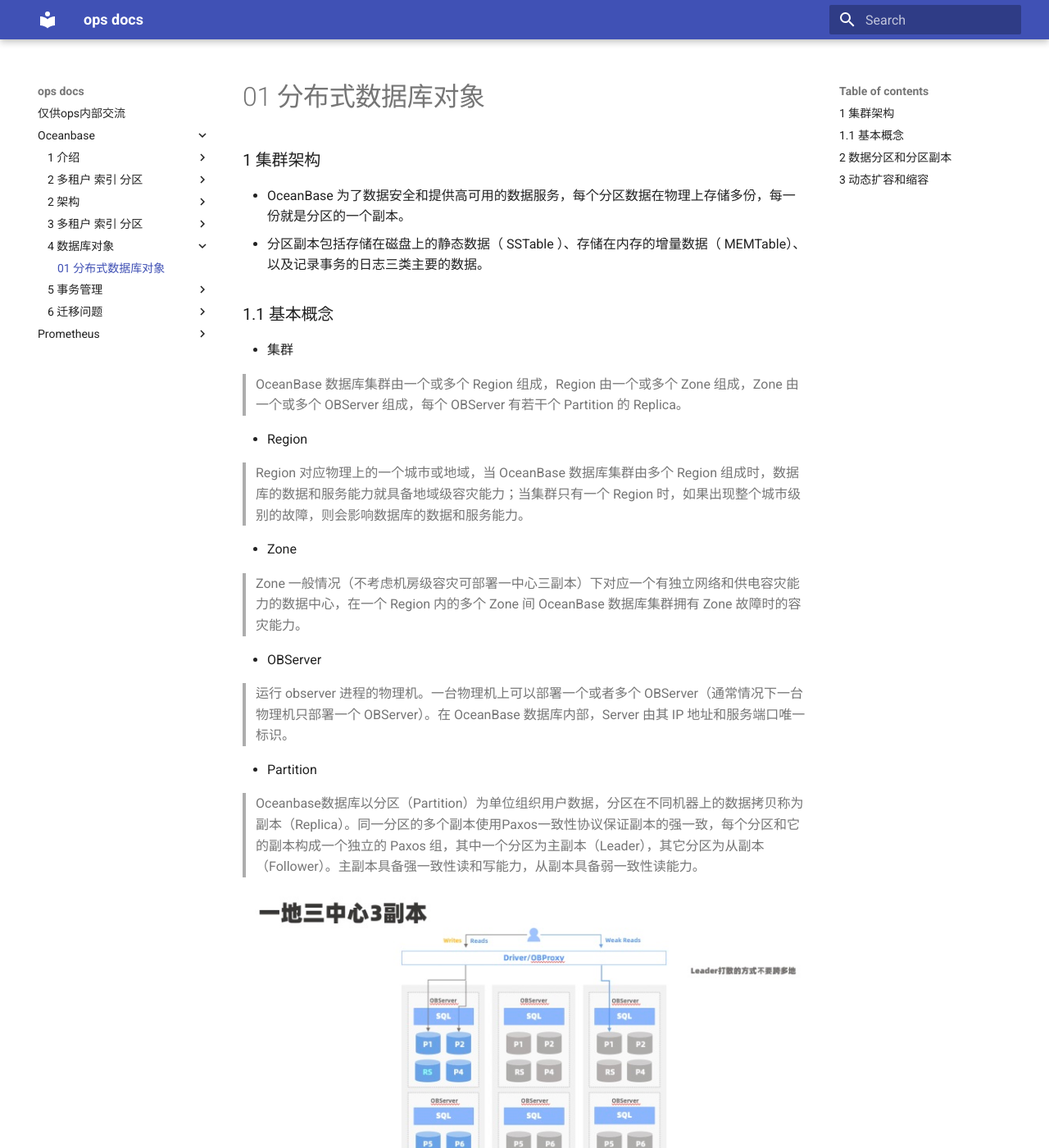
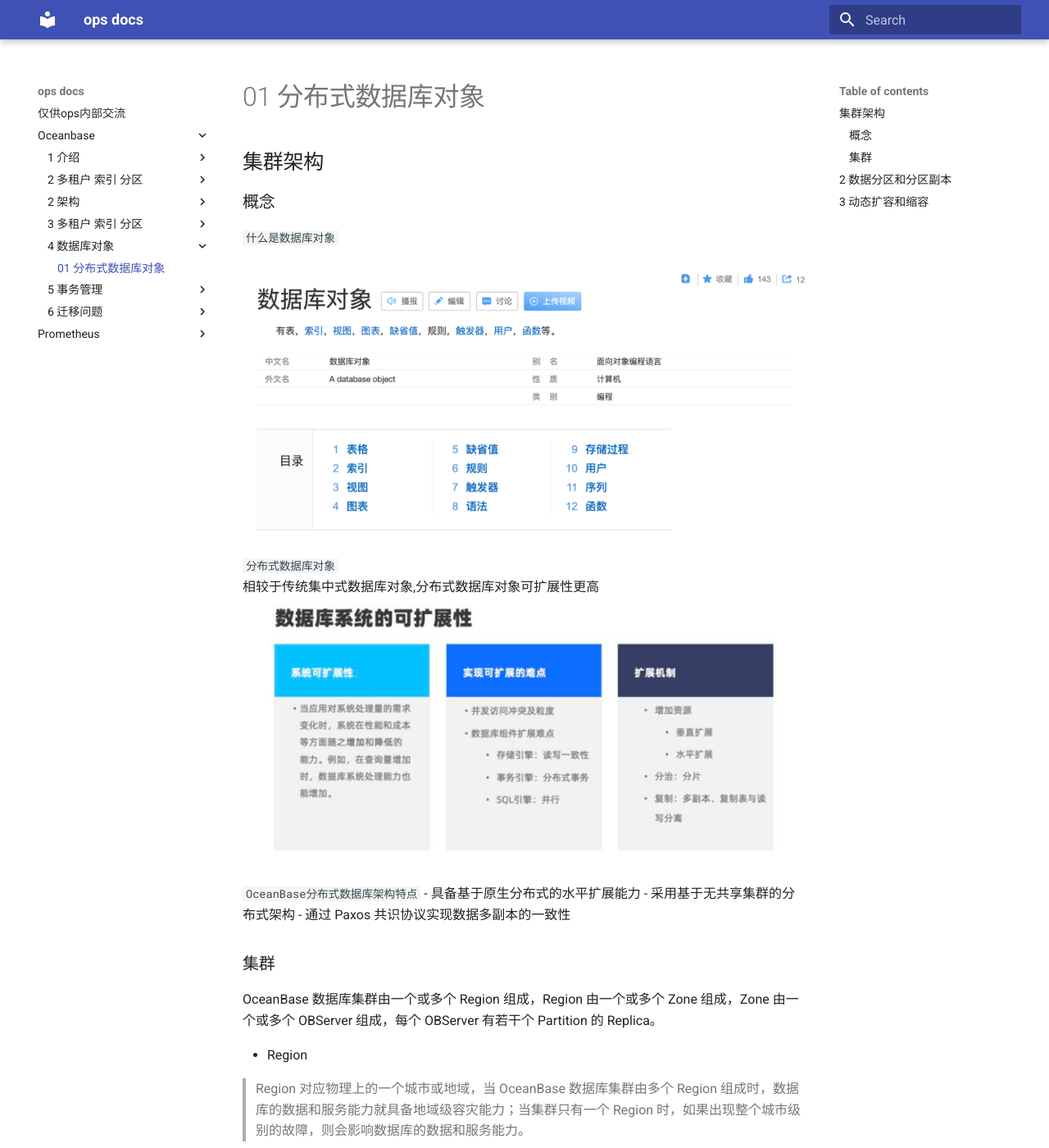
Before and after one commit to rocky-raccoon33/ops-doc, an MkDocs documentation site: the page built from docs/oceanbase/4 数据库对象/01 分布式数据库对象.md, in a window 1280 px wide and 1400 px high. Shown: the whole window at 82% size. Built offline with MkDocs 1.6.1 and Material for MkDocs 9.7.7, drawn with Linux system fonts in a browser that asks for light colours.

Commit message:
mod: 数据库对象

```diff
--- a/docs/oceanbase/4 数据库对象/01 分布式数据库对象.md
+++ b/docs/oceanbase/4 数据库对象/01 分布式数据库对象.md
@@ -1,13 +1,21 @@
-### 1 集群架构
+## 集群架构
+### 概念
 
-- OceanBase 为了数据安全和提供高可用的数据服务，每个分区数据在物理上存储多份，每一份就是分区的一个副本。
-- 分区副本包括存储在磁盘上的静态数据（ SSTable ）、存储在内存的增量数据（ MEMTable）、以及记录事务的日志三类主要的数据。
+`什么是数据库对象`
 
-### 1.1 基本概念
+![](img/数据库对象.png)
 
-- 集群
+`分布式数据库对象`
+相较于传统集中式数据库对象,分布式数据库对象可扩展性更高
+![img.png](img/数据库系统的可扩展性.png)
 
-> OceanBase 数据库集群由一个或多个 Region 组成，Region 由一个或多个 Zone 组成，Zone 由一个或多个 OBServer 组成，每个 OBServer 有若干个 Partition 的 Replica。
+`OceanBase分布式数据库架构特点`
+- 具备基于原生分布式的水平扩展能力
+- 采用基于无共享集群的分布式架构
+- 通过 Paxos 共识协议实现数据多副本的一致性
+
+### 集群
+OceanBase 数据库集群由一个或多个 Region 组成，Region 由一个或多个 Zone 组成，Zone 由一个或多个 OBServer 组成，每个 OBServer 有若干个 Partition 的 Replica。
 
 - Region
 
```
Also changed, not shown: docs/oceanbase/4 数据库对象/img/数据库对象.png (added), docs/oceanbase/4 数据库对象/img/数据库系统的可扩展性.png (added).
